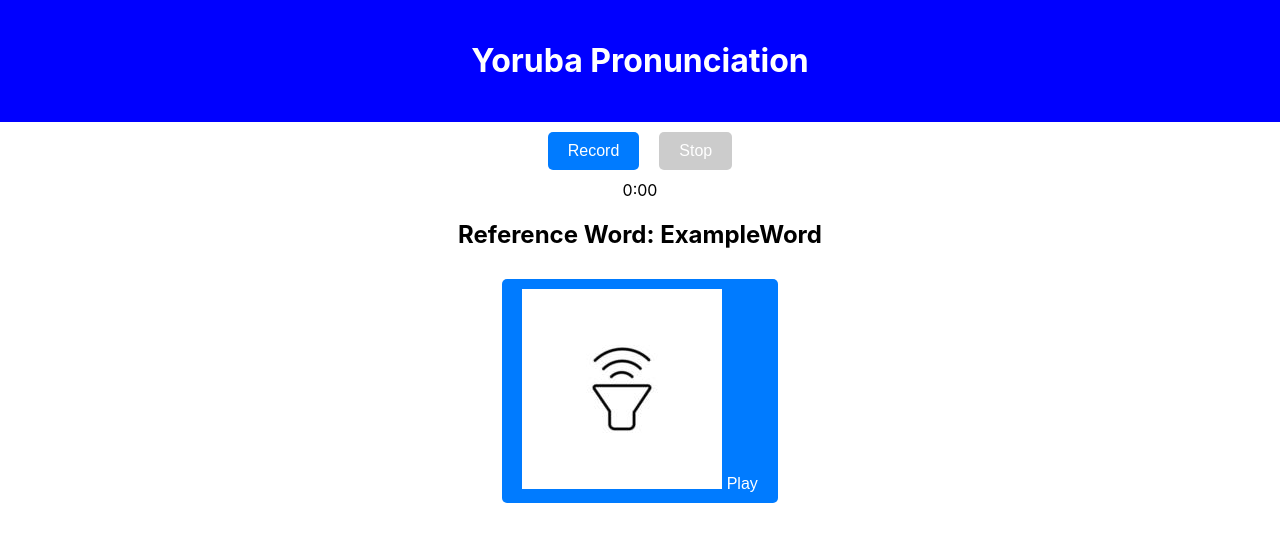
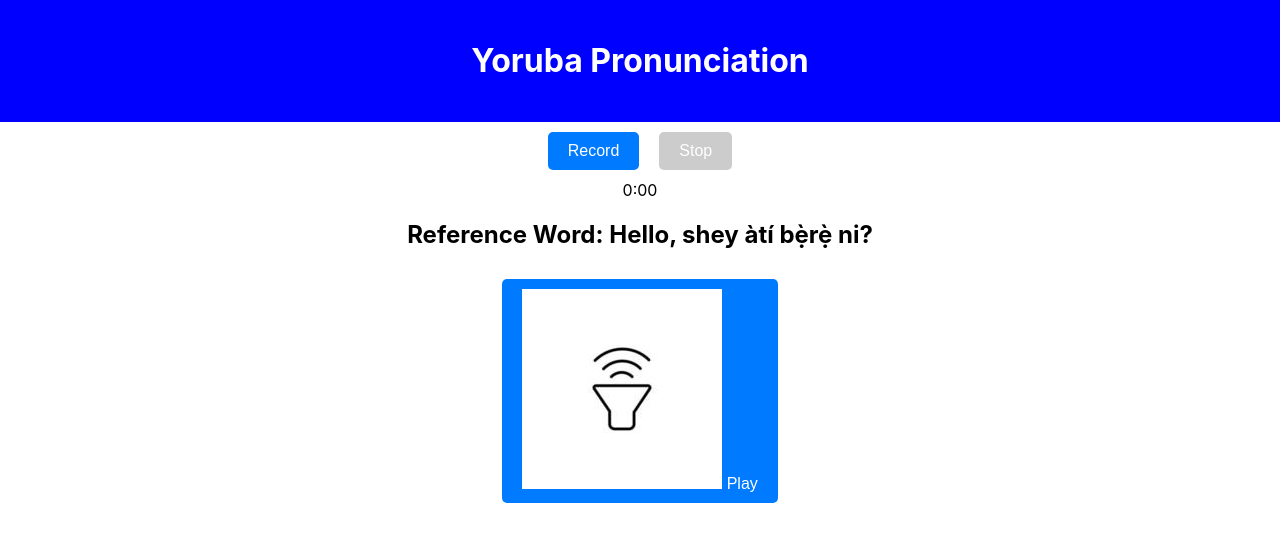
Before and after one commit to kepo402/PronunciationReact, a React (Create React App) app: page / in a window 1280 px wide. Shown: the top 542 px of the page. Built offline with nearby package versions, Linux system fonts and the light colour scheme.

Commit message:
reference word change

```diff
--- a/src/AudioRecorder.js
+++ b/src/AudioRecorder.js
@@ -9,7 +9,7 @@ const AudioRecorder = () => {
   const [isRecording, setIsRecording] = useState(false);
   const [isPlaying, setIsPlaying] = useState(false); // New state for tracking if audio is playing
   const timerIntervalRef = useRef(null);
-  const referenceWord = "ExampleWord";
+  const referenceWord = "Hello, shey àtí bẹ̀rẹ̀ ni?";
   const referenceAudioUrl = "/Recording.mp3";
 
   useEffect(() => {
```
Also changed, not shown: 7 other files (tests, documents, lock files or other folders).
